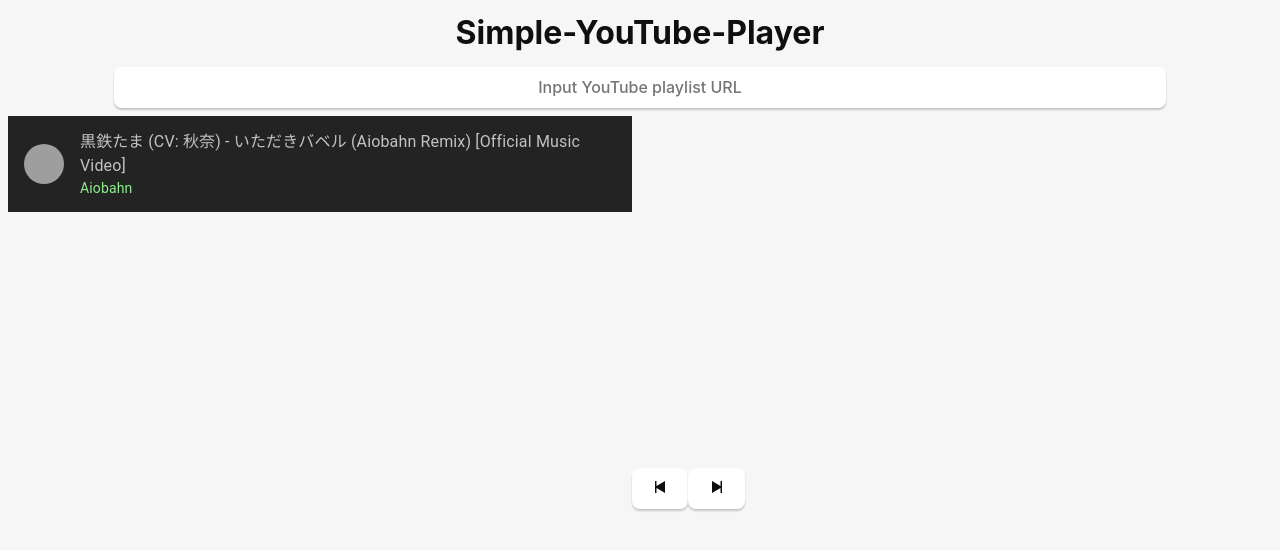
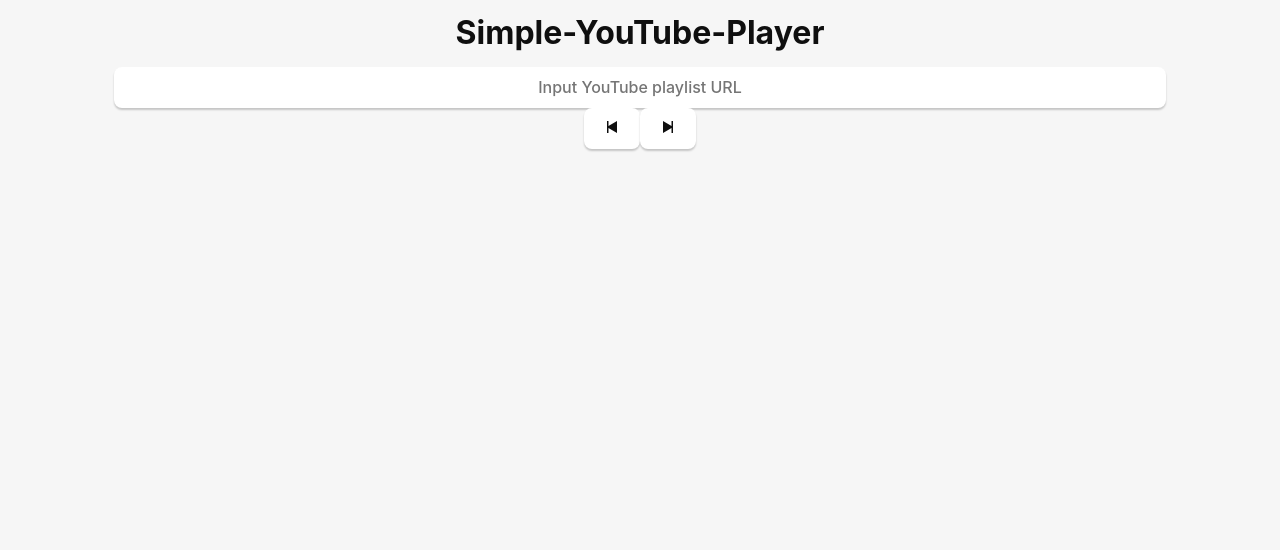
Before and after one commit to void2610/Simple-YouTube-Music.js, a React (Vite) app: page / in a window 1280 px wide. Shown: the top 550 px of the page. Built offline with nearby package versions, Linux system fonts and the light colour scheme; grey boxes are pictures that could not be loaded.

Commit message:
delete first movie

```diff
--- a/src/App.jsx
+++ b/src/App.jsx
@@ -8,12 +8,7 @@
 import PlayList from './components/PlayList';
 
 const App = () => {
-  const [tracks, setTracks] = useState([{
-    title: "黒鉄たま (CV: 秋奈) - いただきバベル (Aiobahn Remix) [Official Music Video]",
-    src: "https://www.youtube.com/watch?v=viChXQFBbfg",
-    author: "Aiobahn",
-    thumbnail: "https://i.ytimg.com/vi/viChXQFBbfg/default.jpg",
-    }]);
+  const [tracks, setTracks] = useState([]);
 
   // states
   const [trackIndex, setTrackIndex] = useState(0);
@@ -37,7 +32,12 @@
   return (
   <>
     <TopBar />
-    <SearchBar setTracks={setTracks} />
+      <SearchBar {...{
+            tracks,
+            setTrackIndex,
+            setTracks,
+            setCurrentTrack
+          }} />
     <div className="audio-player">
       <div className="inner">
         <PlayList
--- a/src/components/DisplayTrack.jsx
+++ b/src/components/DisplayTrack.jsx
@@ -20,9 +20,13 @@
     }
   }
 
+
+
   return (
     <div>
+      {currentTrack && (
       <ReactPlayer url={currentTrack.src} controls={true} playing={true} onEnded={playNext}/>
+      )}
     </div>
   );
 };
--- a/src/components/SearchBar.jsx
+++ b/src/components/SearchBar.jsx
@@ -1,9 +1,10 @@
-import { useState } from 'react';
+import { useState, useEffect } from 'react';
 
-const SearchBar = ({ setTracks }) => {
+const SearchBar = ({ tracks, setTrackIndex, setTracks, setCurrentTrack}) => {
   const API_KEY = 'AIzaSyDqpgMER8oSy4wDRNIcwepIpDs_2r7PY-U';
 
   const [url, setUrl] = useState('');
+  const [isFirst, setIsFirst] = useState(true);
 
   const handleKeyDown = async (event) => {
     if (event.key === 'Enter') {
@@ -15,8 +16,17 @@
         setTracks(tracks => [...tracks, track]);
       }
       document.getElementById('search-bar-input').value = '';
+
     }
   }
+
+  useEffect(() => {
+    if (tracks.length > 0 && isFirst) {
+      setTrackIndex(0);
+      setCurrentTrack(tracks[0]);
+      setIsFirst(false);
+    }
+  }, [tracks]);
 
   async function getTrackFromUrl(url) {
     var regExp = /^.*((youtu.be\/)|(v\/)|(\/u\/\w\/)|(embed\/)|(watch\?))\??v?=?([^#\&\?]*).*/;
```
Lines whose indentation alone changed are shown as unchanged.
